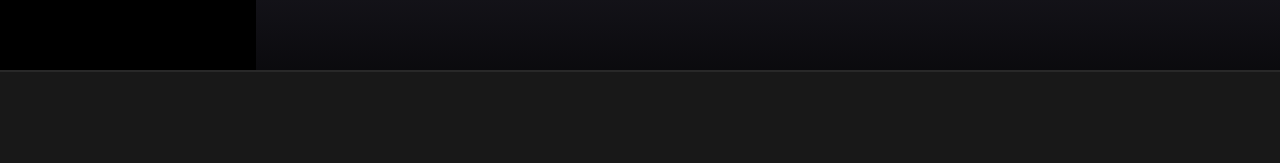
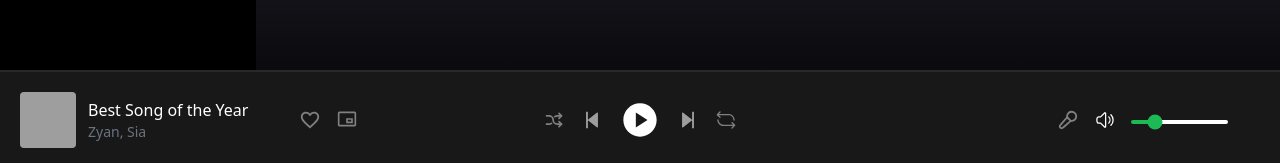
Before and after one commit to dhiant/react-melotunes, a React (Vite) app: page / in a window 1280 px wide. Shown: the part 634-797 px from the top of the page. Built offline with nearby package versions, Linux system fonts and the light colour scheme; no server answers; grey boxes are pictures that could not be loaded.

Commit message:
feat: create audio control component

```diff
--- /dev/null
+++ b/src/components/AudioControl.jsx
@@ -0,0 +1,134 @@
+import { AiOutlineStepBackward, AiOutlineStepForward } from "react-icons/ai";
+import {
+  MdOutlineFavoriteBorder,
+  MdOutlinePictureInPictureAlt,
+  MdPauseCircle,
+  MdPlayCircle,
+} from "react-icons/md";
+import { TbArrowsShuffle, TbHeartFilled, TbMicrophone2 } from "react-icons/tb";
+import { RxLoop } from "react-icons/rx";
+import { HiOutlineSpeakerWave, HiOutlineSpeakerXMark } from "react-icons/hi2";
+import { useState } from "react";
+
+const AudioControl = () => {
+  const [isPlay, setIsPlay] = useState(false);
+  const [isMute, setIsMute] = useState(false);
+  const [showLyrics, setShowLyrics] = useState(false);
+  const [enableShuffle, setEnableShuffle] = useState(false);
+  const [enableRepeat, setEnableRepeat] = useState(false);
+  const [setFavourite, setSetFavourite] = useState(false);
+  const [setVolume, setSetVolume] = useState(20);
+
+  const MAX = 100;
+  const getBackgroundSize = () => {
+    return {
+      backgroundSize: `${(setVolume * 100) / MAX}% 100%`,
+    };
+  };
+
+  return (
+    <div className="fixed bottom-0 w-full h-24 p-5 bg-secondary border-t-2 border-[#282828]">
+      <div className="flex justify-between">
+        <div className="w-60 flex basis-1/3 text-white items-center">
+          <img
+            src="https://i.scdn.co/image/ab67616d000048512bdcb339402ebd78651f09c8"
+            alt="song_picture"
+            className="w-14 h-14 rounded"
+          />
+          <div className="flex flex-col pl-3 w-1/2">
+            <h4 className="text-base font-normal truncate">
+              Best Song of the Year
+            </h4>
+            <p className="text-gray-500 text-sm">Zyan, Sia</p>
+          </div>
+          <div className="pl-4 flex gap-x-4">
+            {setFavourite ? (
+              <TbHeartFilled
+                color="#1db954"
+                size="22px"
+                title="Save to Your Library"
+                onClick={() => setSetFavourite(!setFavourite)}
+              />
+            ) : (
+              <MdOutlineFavoriteBorder
+                fill="grey"
+                size="22px"
+                title="Save to Your Library"
+                onClick={() => setSetFavourite(!setFavourite)}
+              />
+            )}
+            <MdOutlinePictureInPictureAlt
+              fill="grey"
+              size="20px"
+              title="Picture in picture"
+            />
+          </div>
+        </div>
+        <div className="text-white flex basis-1 justify-center items-center gap-x-4">
+          <TbArrowsShuffle
+            size="20px"
+            title="Enable Shuffle"
+            stroke={enableShuffle ? "#1db954" : "grey"}
+            onClick={() => setEnableShuffle(!enableShuffle)}
+          />
+          <AiOutlineStepBackward size="24px" fill="#9d9d9d" title="Previous" />
+          {isPlay ? (
+            <MdPauseCircle
+              size="40px"
+              onClick={() => setIsPlay(!isPlay)}
+              title="Pause"
+            />
+          ) : (
+            <MdPlayCircle
+              size="40px"
+              onClick={() => setIsPlay(!isPlay)}
+              title="Play"
+            />
+          )}
+          <AiOutlineStepForward size="24px" fill="#9d9d9d" title="Next" />
+          <RxLoop
+            size="20px"
+            title="Enable Repeat"
+            color={enableRepeat ? "#1db954" : "grey"}
+            onClick={() => setEnableRepeat(!enableRepeat)}
+          />
+        </div>
+        <div className="w-fit py-4 text-white flex items-center basis-1/3 gap-x-4 justify-end">
+          <TbMicrophone2
+            size="22px"
+            stroke={showLyrics ? "#1db954" : "grey"}
+            className="cursor-pointer"
+            title="Lyrics"
+            onClick={() => setShowLyrics(!showLyrics)}
+          />
+          {isMute ? (
+            <HiOutlineSpeakerXMark
+              size="22px"
+              title="Unmute"
+              onClick={() => setIsMute(!isMute)}
+            />
+          ) : (
+            <HiOutlineSpeakerWave
+              size="20px"
+              title="Mute"
+              onClick={() => setIsMute(!isMute)}
+            />
+          )}
+          <div className="inline -mt-1">
+            <input
+              type="range"
+              value={setVolume}
+              onChange={(e) => setSetVolume(e.target.value)}
+              min="0"
+              max={MAX}
+              style={getBackgroundSize()}
+              className="accent-[#1db954] w-3/4 h-1 rounded-lg bg-gradient-to-r from-green to-green bg-no-repeat appearance-none cursor-pointer dark:bg-gray-700 "
+            />
+          </div>
+        </div>
+      </div>
+    </div>
+  );
+};
+
+export default AudioControl;
--- a/src/components/Footer.jsx
+++ /dev/null
@@ -1,7 +0,0 @@
-const Footer = () => {
-  return (
-    <div className="fixed bottom-0 w-full h-24 p-5 bg-secondary border-t-2 border-[#282828]"></div>
-  );
-};
-
-export default Footer;
--- a/src/components/Player.jsx
+++ b/src/components/Player.jsx
@@ -2,7 +2,7 @@ import { useContext } from "react";
 import { GlobalContext } from "../context/GlobalContext";
 import Sidebar from "./Sidebar";
 import Body from "./Body";
-import Footer from "./Footer";
+import AudioControl from "./AudioControl";
 
 const Player = () => {
   const context = useContext(GlobalContext);
@@ -14,7 +14,7 @@ const Player = () => {
         <Sidebar />
         <Body />
       </div>
-      <Footer />
+      <AudioControl />
     </>
   );
 };
```
